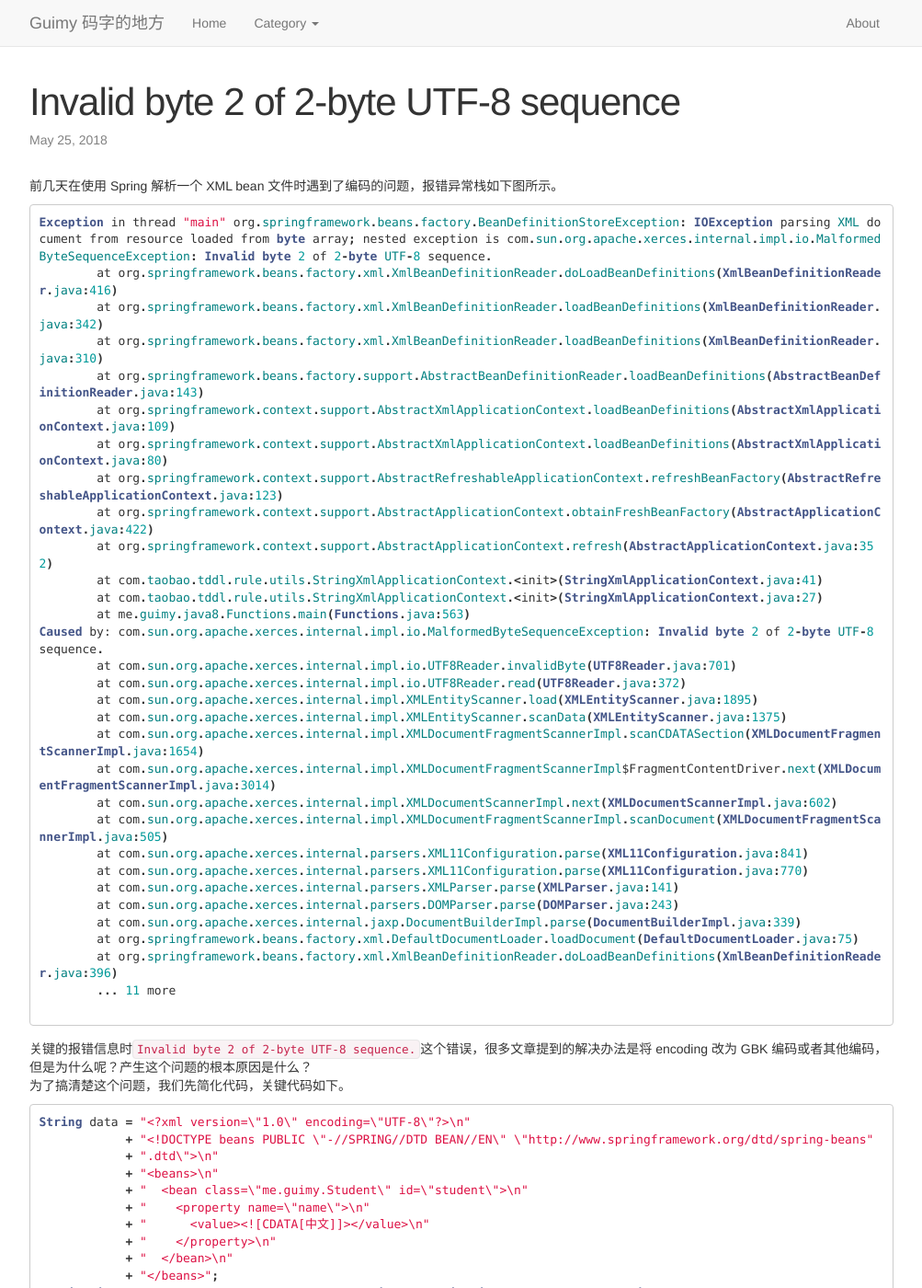
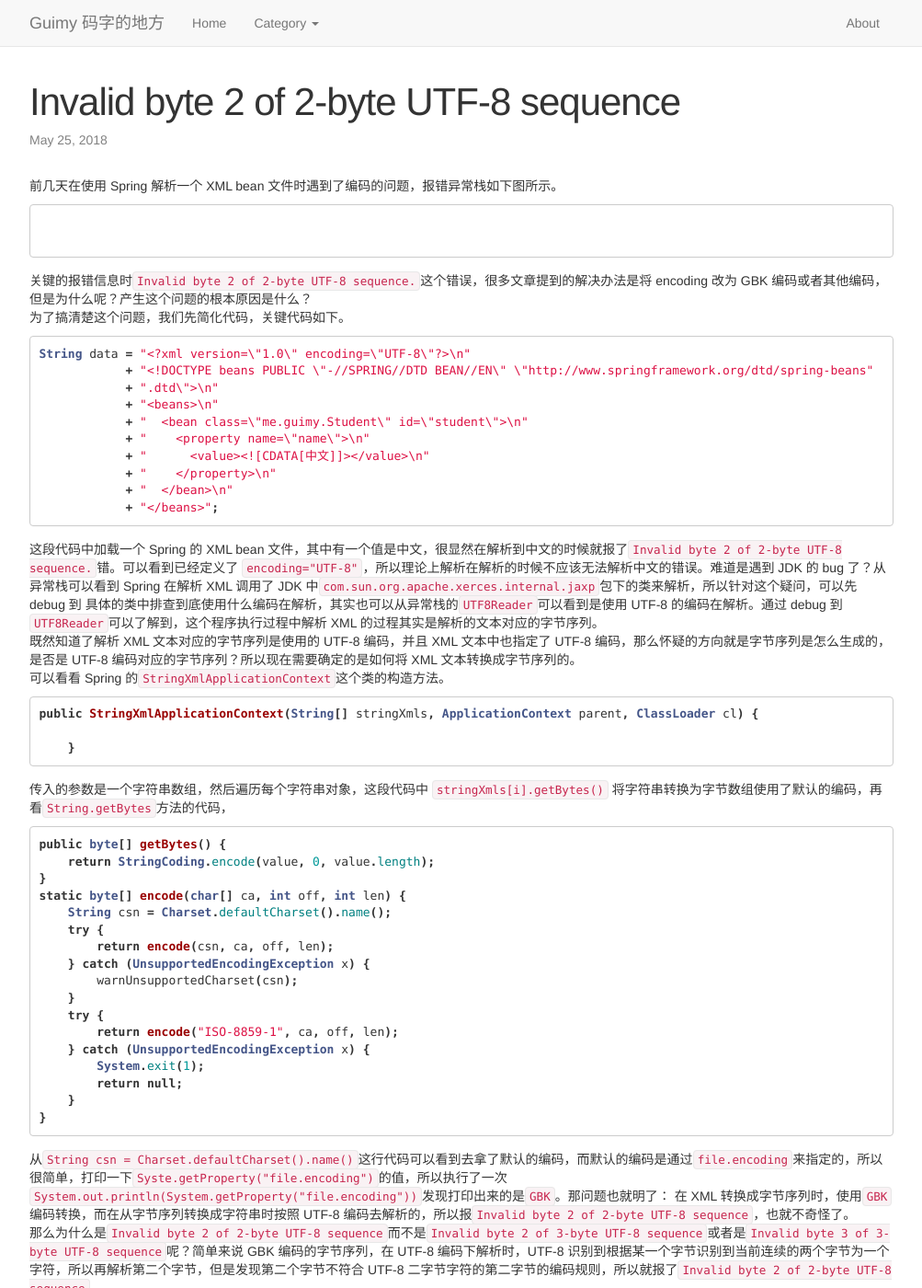
Before and after one commit to guimingyue/guimingyue.github.io, a Jekyll site: the page built from _posts/2018-05-25-Invalid-byte-2-of-2-byte-UTF-8-sequence.md, in a window 1280 px wide and 1400 px high. Shown: the whole window at 92% size, without its empty margins (138-1141 px from the left). Built offline with Jekyll 4.4.1, drawn with Linux system fonts in a browser that asks for light colours; comment, search, counter and statistics services are not loaded; some of the changed text lies outside the part shown.

Commit message:
Update 2018-05-25-Invalid-byte-2-of-2-byte-UTF-8-sequence.md

````diff
--- a/_posts/2018-05-25-Invalid-byte-2-of-2-byte-UTF-8-sequence.md
+++ b/_posts/2018-05-25-Invalid-byte-2-of-2-byte-UTF-8-sequence.md
@@ -5,36 +5,7 @@ category: Java
 ---
 前几天在使用 Spring 解析一个 XML bean 文件时遇到了编码的问题，报错异常栈如下图所示。
 ```java
-Exception in thread "main" org.springframework.beans.factory.BeanDefinitionStoreException: IOException parsing XML document from resource loaded from byte array; nested exception is com.sun.org.apache.xerces.internal.impl.io.MalformedByteSequenceException: Invalid byte 2 of 2-byte UTF-8 sequence.
-	at org.springframework.beans.factory.xml.XmlBeanDefinitionReader.doLoadBeanDefinitions(XmlBeanDefinitionReader.java:416)
-	at org.springframework.beans.factory.xml.XmlBeanDefinitionReader.loadBeanDefinitions(XmlBeanDefinitionReader.java:342)
-	at org.springframework.beans.factory.xml.XmlBeanDefinitionReader.loadBeanDefinitions(XmlBeanDefinitionReader.java:310)
-	at org.springframework.beans.factory.support.AbstractBeanDefinitionReader.loadBeanDefinitions(AbstractBeanDefinitionReader.java:143)
-	at org.springframework.context.support.AbstractXmlApplicationContext.loadBeanDefinitions(AbstractXmlApplicationContext.java:109)
-	at org.springframework.context.support.AbstractXmlApplicationContext.loadBeanDefinitions(AbstractXmlApplicationContext.java:80)
-	at org.springframework.context.support.AbstractRefreshableApplicationContext.refreshBeanFactory(AbstractRefreshableApplicationContext.java:123)
-	at org.springframework.context.support.AbstractApplicationContext.obtainFreshBeanFactory(AbstractApplicationContext.java:422)
-	at org.springframework.context.support.AbstractApplicationContext.refresh(AbstractApplicationContext.java:352)
-	at com.taobao.tddl.rule.utils.StringXmlApplicationContext.<init>(StringXmlApplicationContext.java:41)
-	at com.taobao.tddl.rule.utils.StringXmlApplicationContext.<init>(StringXmlApplicationContext.java:27)
-	at me.guimy.java8.Functions.main(Functions.java:563)
-Caused by: com.sun.org.apache.xerces.internal.impl.io.MalformedByteSequenceException: Invalid byte 2 of 2-byte UTF-8 sequence.
-	at com.sun.org.apache.xerces.internal.impl.io.UTF8Reader.invalidByte(UTF8Reader.java:701)
-	at com.sun.org.apache.xerces.internal.impl.io.UTF8Reader.read(UTF8Reader.java:372)
-	at com.sun.org.apache.xerces.internal.impl.XMLEntityScanner.load(XMLEntityScanner.java:1895)
-	at com.sun.org.apache.xerces.internal.impl.XMLEntityScanner.scanData(XMLEntityScanner.java:1375)
-	at com.sun.org.apache.xerces.internal.impl.XMLDocumentFragmentScannerImpl.scanCDATASection(XMLDocumentFragmentScannerImpl.java:1654)
-	at com.sun.org.apache.xerces.internal.impl.XMLDocumentFragmentScannerImpl$FragmentContentDriver.next(XMLDocumentFragmentScannerImpl.java:3014)
-	at com.sun.org.apache.xerces.internal.impl.XMLDocumentScannerImpl.next(XMLDocumentScannerImpl.java:602)
-	at com.sun.org.apache.xerces.internal.impl.XMLDocumentFragmentScannerImpl.scanDocument(XMLDocumentFragmentScannerImpl.java:505)
-	at com.sun.org.apache.xerces.internal.parsers.XML11Configuration.parse(XML11Configuration.java:841)
-	at com.sun.org.apache.xerces.internal.parsers.XML11Configuration.parse(XML11Configuration.java:770)
-	at com.sun.org.apache.xerces.internal.parsers.XMLParser.parse(XMLParser.java:141)
-	at com.sun.org.apache.xerces.internal.parsers.DOMParser.parse(DOMParser.java:243)
-	at com.sun.org.apache.xerces.internal.jaxp.DocumentBuilderImpl.parse(DocumentBuilderImpl.java:339)
-	at org.springframework.beans.factory.xml.DefaultDocumentLoader.loadDocument(DefaultDocumentLoader.java:75)
-	at org.springframework.beans.factory.xml.XmlBeanDefinitionReader.doLoadBeanDefinitions(XmlBeanDefinitionReader.java:396)
-	... 11 more
+
 
 ```
 关键的报错信息时`Invalid byte 2 of 2-byte UTF-8 sequence.`这个错误，很多文章提到的解决办法是将 encoding 改为 GBK 编码或者其他编码，但是为什么呢？产生这个问题的根本原因是什么？
@@ -50,24 +21,16 @@ String data = "<?xml version=\"1.0\" encoding=\"UTF-8\"?>\n"
             + "    </property>\n"
             + "  </bean>\n"
             + "</beans>";
-ApplicationContext applicationContext = new StringXmlApplicationContext(data, Functions.class.getClassLoader());
 ```
-这段代码中加载一个 Spring 的 XML bean 文件，其中有一个值是中文，很显然在解析到中文的时候就报了`Invalid byte 2 of 2-byte UTF-8 sequence.`错。可以看到已经定义了 `encoding="UTF-8"`，所以理论上解析在解析的时候不应该无法解析中文的错误。难道是遇到 JDK 的 bug 了？从异常栈可以看到 Spring 在解析 XML 调用了 JDK 中`com.sun.org.apache.xerces.internal.jaxp`包下的类来解析，所以针对这个疑问，可以先 debug 到 具体的类中排查到底使用什么编码在解析，其实也可以从异常栈中看到是使用 UTF-8 的编码在解析，但是通过 debug 可以了解到，这个程序执行过程中解析 XML 是解析的文本对应的字节序列。
-既然知道了解析 XML 文本对应的字节序列是使用的 UTF-8 编码，并且文本中也指定了 UTF-8 编码，那么怀疑的方向就是字节序列是怎么生成的，是否是 UTF-8 编码对应的字节序列？所以现在需要确定的如何将 XML 文本转换成字节序列的。可以看看 Spring 的 `StringXmlApplicationContext` 构造方法。
+这段代码中加载一个 Spring 的 XML bean 文件，其中有一个值是中文，很显然在解析到中文的时候就报了`Invalid byte 2 of 2-byte UTF-8 sequence.`错。可以看到已经定义了 `encoding="UTF-8"`，所以理论上解析在解析的时候不应该无法解析中文的错误。难道是遇到 JDK 的 bug 了？从异常栈可以看到 Spring 在解析 XML 调用了 JDK 中`com.sun.org.apache.xerces.internal.jaxp`包下的类来解析，所以针对这个疑问，可以先 debug 到 具体的类中排查到底使用什么编码在解析，其实也可以从异常栈的`UTF8Reader`可以看到是使用 UTF-8 的编码在解析。通过 debug 到`UTF8Reader`可以了解到，这个程序执行过程中解析 XML 的过程其实是解析的文本对应的字节序列。
+既然知道了解析 XML 文本对应的字节序列是使用的 UTF-8 编码，并且 XML 文本中也指定了 UTF-8 编码，那么怀疑的方向就是字节序列是怎么生成的，是否是 UTF-8 编码对应的字节序列？所以现在需要确定的是如何将 XML 文本转换成字节序列的。
+可以看看 Spring 的`StringXmlApplicationContext`这个类的构造方法。
 ```java
 public StringXmlApplicationContext(String[] stringXmls, ApplicationContext parent, ClassLoader cl) {
-        super(parent);
-        this.cl = cl;
-        this.configResources = new Resource[stringXmls.length];
 
-        for(int i = 0; i < stringXmls.length; ++i) {
-            this.configResources[i] = new ByteArrayResource(stringXmls[i].getBytes());
-        }
-
-        this.refresh();
     }
 ```
-这段代码中 `stringXmls[i].getBytes()` 将字符串转换为字节数组使用了默认的编码，再看`String.getBytes`方法的代码，
+传入的参数是一个字符串数组，然后遍历每个字符串对象，这段代码中 `stringXmls[i].getBytes()` 将字符串转换为字节数组使用了默认的编码，再看`String.getBytes`方法的代码，
 ```java
 public byte[] getBytes() {
     return StringCoding.encode(value, 0, value.length);
````
